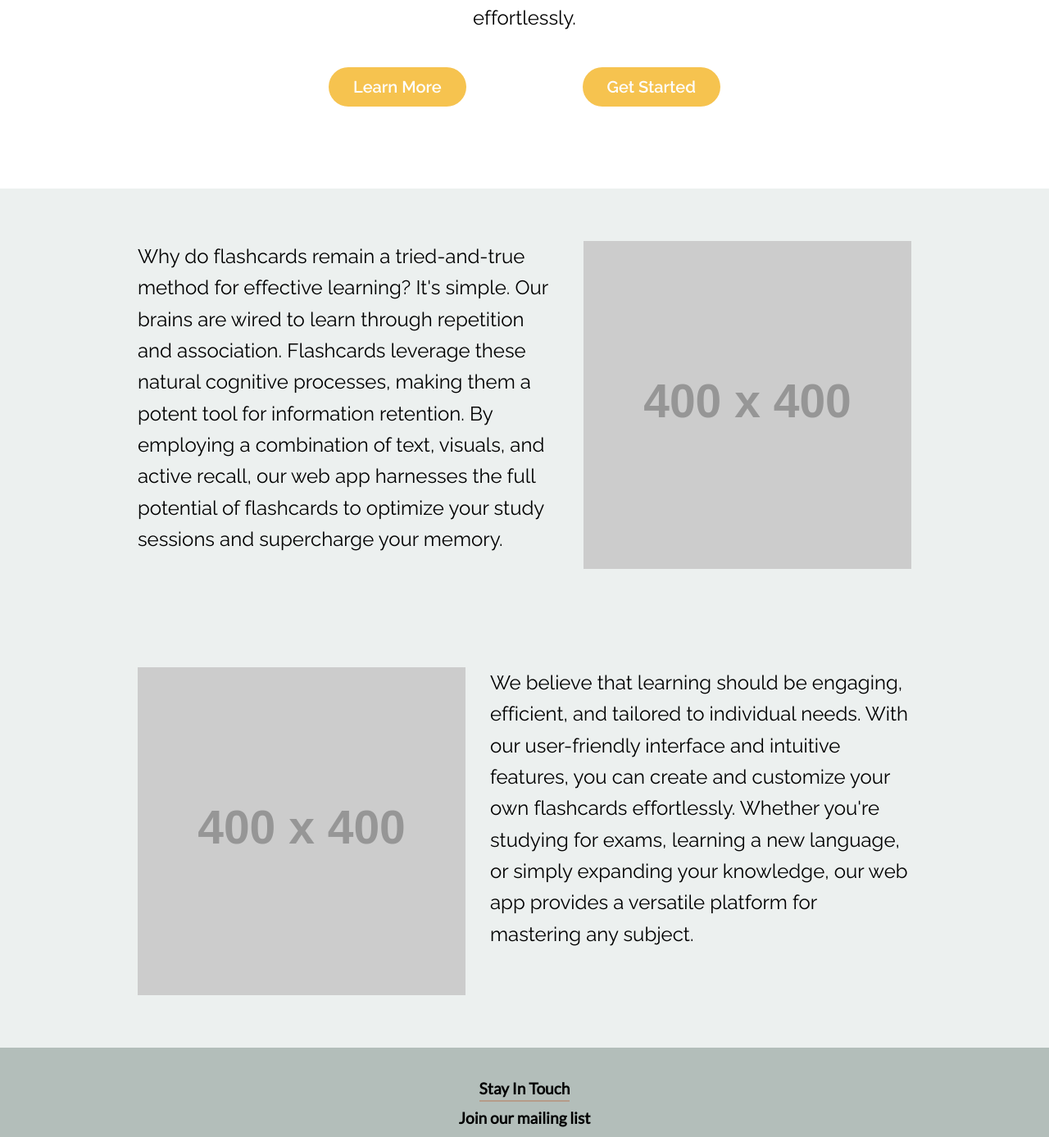
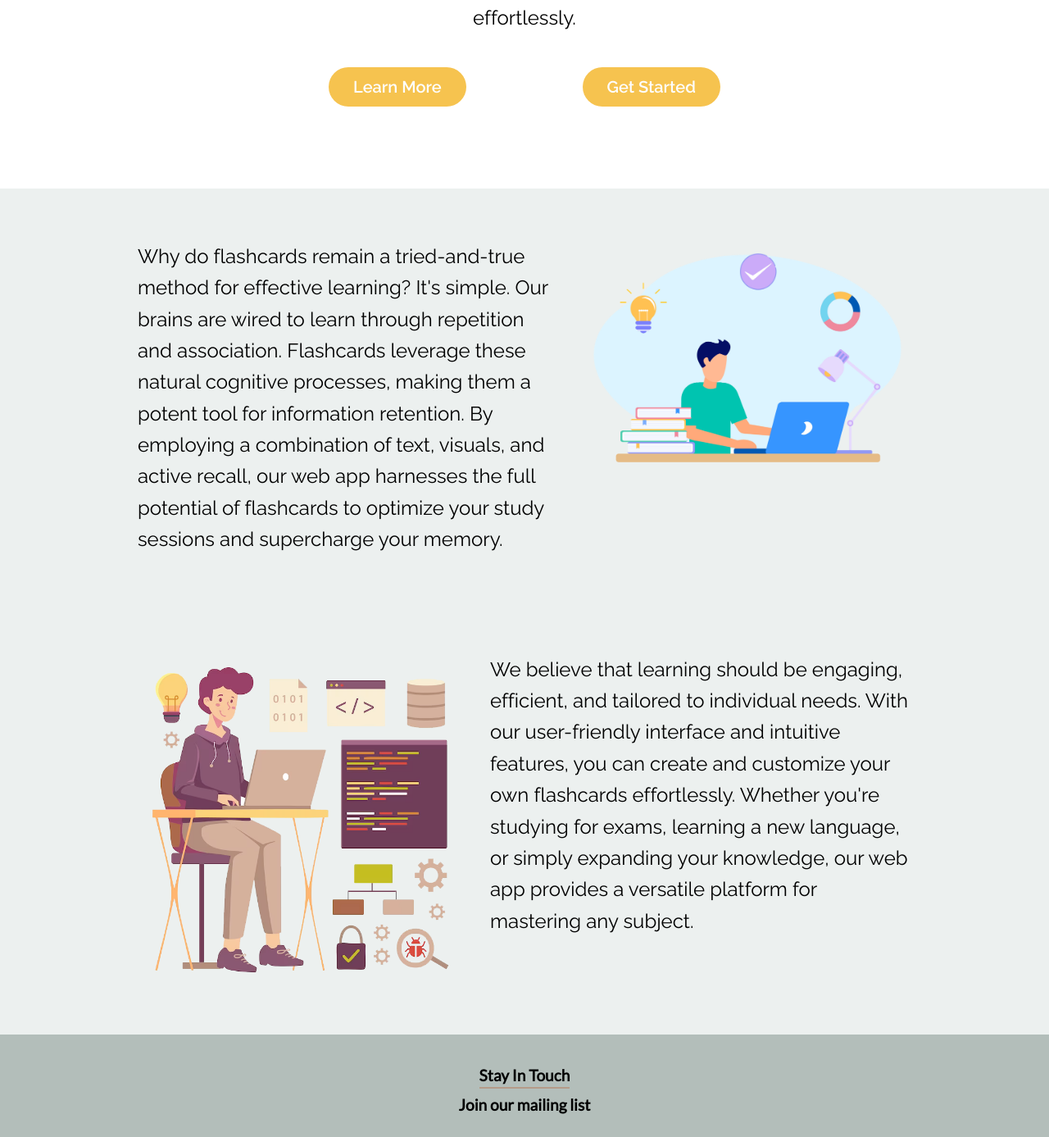
Before and after one commit to deanglane/dean-lane-flash-it-app, a React (Create React App) app: page / in a window 1280 px wide. Shown: the part 1294-2681 px from the top of the page at 82% size. Built offline with nearby package versions, Linux system fonts and the light colour scheme.

Commit message:
fixed contact form

```diff
--- a/src/components/NavSignedIn.js
+++ b/src/components/NavSignedIn.js
@@ -5,9 +5,11 @@ import { useNavigate } from 'react-router-dom';
 
 const NavSignedIn = () => {
   const [authUser, setAuthUser] = useState('')
+  const [displayName, setDisplayName] = useState('')
   const navigate = useNavigate();
 
   const auth = getAuth();
+
 
   useEffect(() => {
     const listen = onAuthStateChanged(auth, (user) => {
@@ -15,6 +17,7 @@ const NavSignedIn = () => {
       if (user) {
 
         setAuthUser(user);
+        setDisplayName(authUser.displayName);
 
       } else {
         // if User is signed out set AuthUser State to null
@@ -28,7 +31,7 @@ const NavSignedIn = () => {
       }
     });
   // dependency arrays watching for changes, then run the useEffect
-  }, [auth, navigate]);
+  }, [auth, navigate, authUser.displayName]);
 
   const handleSignOut = () => {
     signOut(auth).then(() => {
@@ -39,7 +42,7 @@ const NavSignedIn = () => {
   return (
     <div>
         <>
-        <p>Welcome {authUser.displayName}!</p>
+          <p>Welcome {displayName}!</p>
           <button className='btn' onClick={handleSignOut}>Log Out</button>
         </>
     </div>
--- a/src/pages/HomePage/CallToAction.js
+++ b/src/pages/HomePage/CallToAction.js
@@ -8,15 +8,15 @@ const CallToAction = () => {
         <h2 className="callH2">Stay In Touch</h2>
         <h3 className="callH3">Join our mailing list</h3>
 
-        <form>
+        <form action="https://formspree.io/f/xrgvwykp" method="POST">
 
           <label className="sr-only" htmlFor="name"></label>
-          <input type="text" id="name" placeholder="Name" />
+          <input type="text" id="name" name="User's Name" placeholder="Name" required />
 
           <label className="sr-only" htmlFor="email"></label>
-          <input type="email" id="email" placeholder="E-mail Address" />
+          <input type="email" id="email" name="User's E-mail" placeholder="E-mail Address" required />
 
-          <button className="btn">Join</button>
+          <button type="submit" className="btn">Join</button>
         </form>
       </div>
     </section>
--- a/src/pages/HomePage/Feature.js
+++ b/src/pages/HomePage/Feature.js
@@ -8,13 +8,13 @@ const Feature = () => {
         <div className="upperFeature">
           <p>Why do flashcards remain a tried-and-true method for effective learning? It's simple. Our brains are wired to learn through repetition and association. Flashcards leverage these natural cognitive processes, making them a potent tool for information retention. By employing a combination of text, visuals, and active recall, our web app harnesses the full potential of flashcards to optimize your study sessions and supercharge your memory.</p>
           <div className="featureImg">
-            <img src="http://via.placeholder.com/400x400" alt="" />
+            <img src={require('../../assets/man_studying.png')} alt="Cartoon illustration of a man sitting a a computer studying" />
           </div>
         </div>
 
         <div className="lowerFeature">
           <div className="featureImg">
-            <img src="http://via.placeholder.com/400x400" alt="" />
+            <img src={require('../../assets/man_using_computer.png')} alt="Cartoon illustration of a man sitting a a computer learning" />
           </div>
           <p>We believe that learning should be engaging, efficient, and tailored to individual needs. With our user-friendly interface and intuitive features, you can create and customize your own flashcards effortlessly. Whether you're studying for exams, learning a new language, or simply expanding your knowledge, our web app provides a versatile platform for mastering any subject.</p>
         </div>
--- a/src/pages/Register/Register.js
+++ b/src/pages/Register/Register.js
@@ -29,11 +29,10 @@ const Register = () => {
     if (userLoggedIn) {
       navigate('/build');
     }
-  }, [userLoggedIn, navigate]);
+  },);
 
   const handleRegister = (e) => {
     e.preventDefault();
-
 
     createUserWithEmailAndPassword(auth, email, password)
       .then((userCredential) => {
@@ -49,7 +48,6 @@ const Register = () => {
           email: email,
           userName: userName
         })
-
         setUserLoggedIn(true);
 
       })
@@ -61,9 +59,11 @@ const Register = () => {
         // ..
       });
 
+
     setEmail('');
     setPassword('');
   };
+
   return (
     <>
       <section className="authentication">
--- a/src/styles.css
+++ b/src/styles.css
@@ -477,9 +477,6 @@ p {
 
 /* TYPOGRAPHY END*/
 
-
-
-
 /* NAVIGATION STYLES */
 
 .topNav {
@@ -665,6 +662,10 @@ header {
 
 .lowerFeature {
   display: flex;
+}
+
+.featureImg img {
+  width: 400px;
 }
 
 /* call to action section */
@@ -954,7 +955,7 @@ footer {
 
 .flashCards li {
   display: flex;
-  /* justify-content: space-between; */
+
   flex-wrap: wrap;
   text-align: center;
 }
```
Also changed, not shown: src/assets/man_studying.png (added), src/assets/man_using_computer.png (added).
